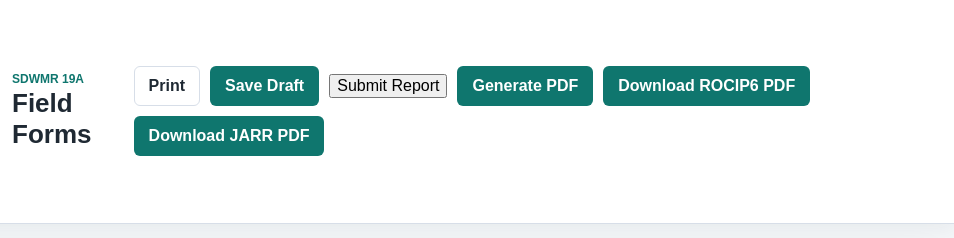
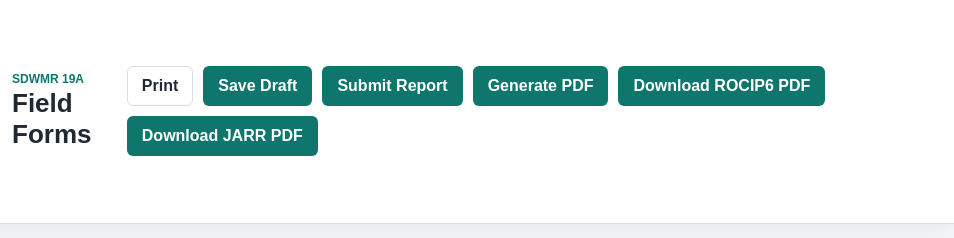
Before and after one commit to wondumann/united-p-m-field-reports, a plain HTML site: page index.html in a window 1280 px wide. Shown: the top 238 px of the page, 326-1280 px from the left. Drawn offline with nearby package versions, Linux system fonts and the light colour scheme; files whose address does not match are found by name.

Commit message:
Update index.html

```diff
--- a/index.html
+++ b/index.html
@@ -25,7 +25,7 @@
         <button class="primary-button" id="saveBtn" type="button">
           Save Draft
         </button>
-        <button type="button" onclick="submitRealReport()">
+        <button class="primary-button" type="button" onclick="submitRealReport()">
           Submit Report
         </button>
         <button class="primary-button" type="button" onclick="generatePDFReport()">
```
